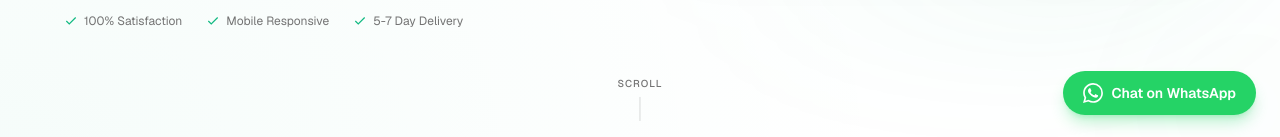
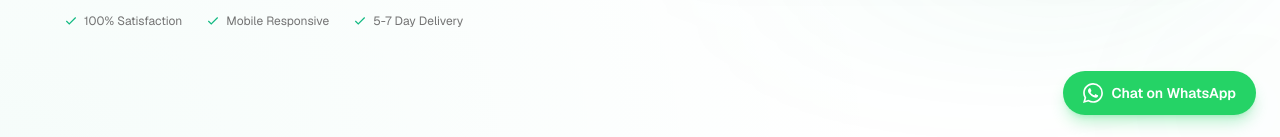
Before and after one commit to Prockoleck/portfolio2, a Next.js app: page / in a window 1280 px wide. Shown: the part 661-798 px from the top of the page. Built offline with nearby package versions, Linux system fonts and the light colour scheme.

Commit message:
Remove scroll indicator from hero section

```diff
--- a/src/components/HeroSection.tsx
+++ b/src/components/HeroSection.tsx
@@ -171,21 +171,6 @@ export default function HeroSection() {
         </motion.div>
       </div>
 
-      <motion.div
-        initial={{ opacity: 0 }}
-        animate={{ opacity: 1 }}
-        transition={{ delay: 1.4 }}
-        className="absolute bottom-6 left-1/2 -translate-x-1/2"
-      >
-        <motion.div
-          animate={{ y: [0, 6, 0] }}
-          transition={{ duration: 2, repeat: Infinity }}
-          className="flex flex-col items-center gap-1.5"
-        >
-          <span className="text-[10px] font-medium tracking-widest text-muted uppercase">Scroll</span>
-          <div className="h-6 w-px bg-black/15" />
-        </motion.div>
-      </motion.div>
     </section>
   );
 }
```
